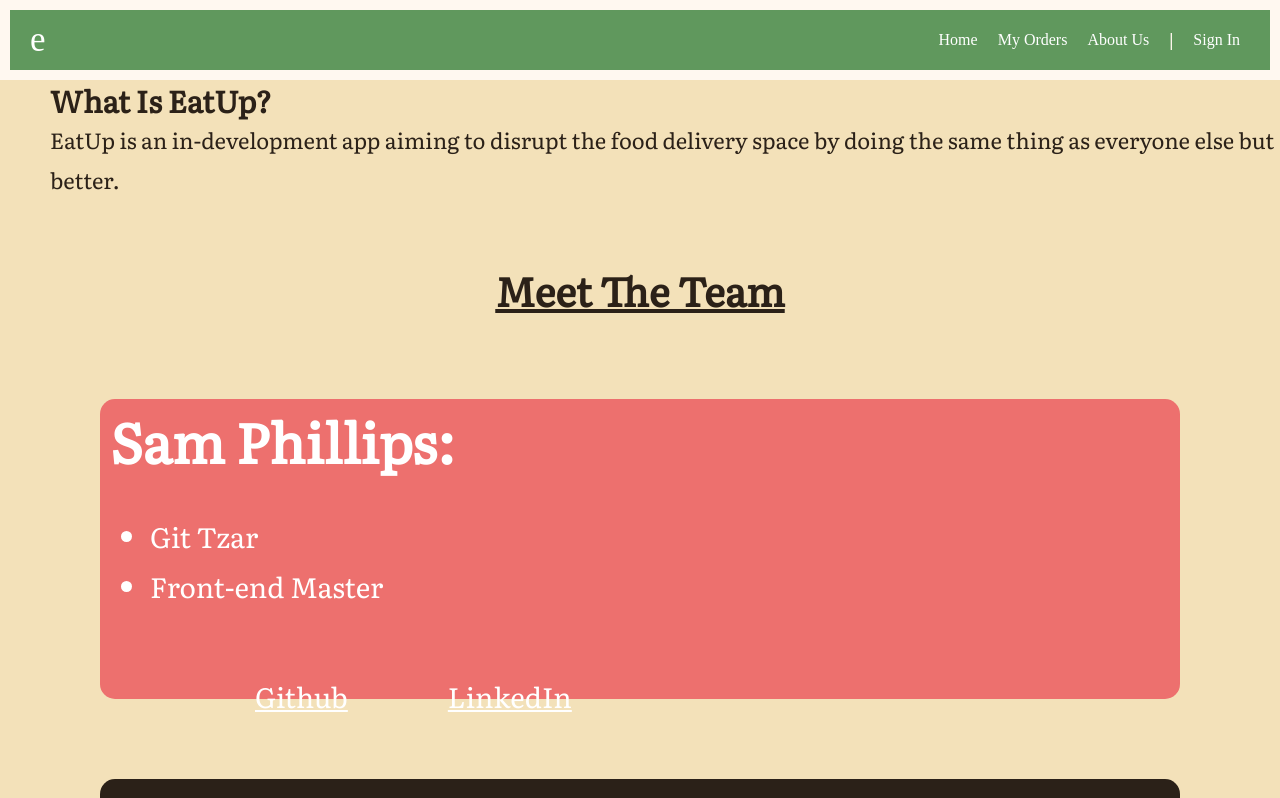
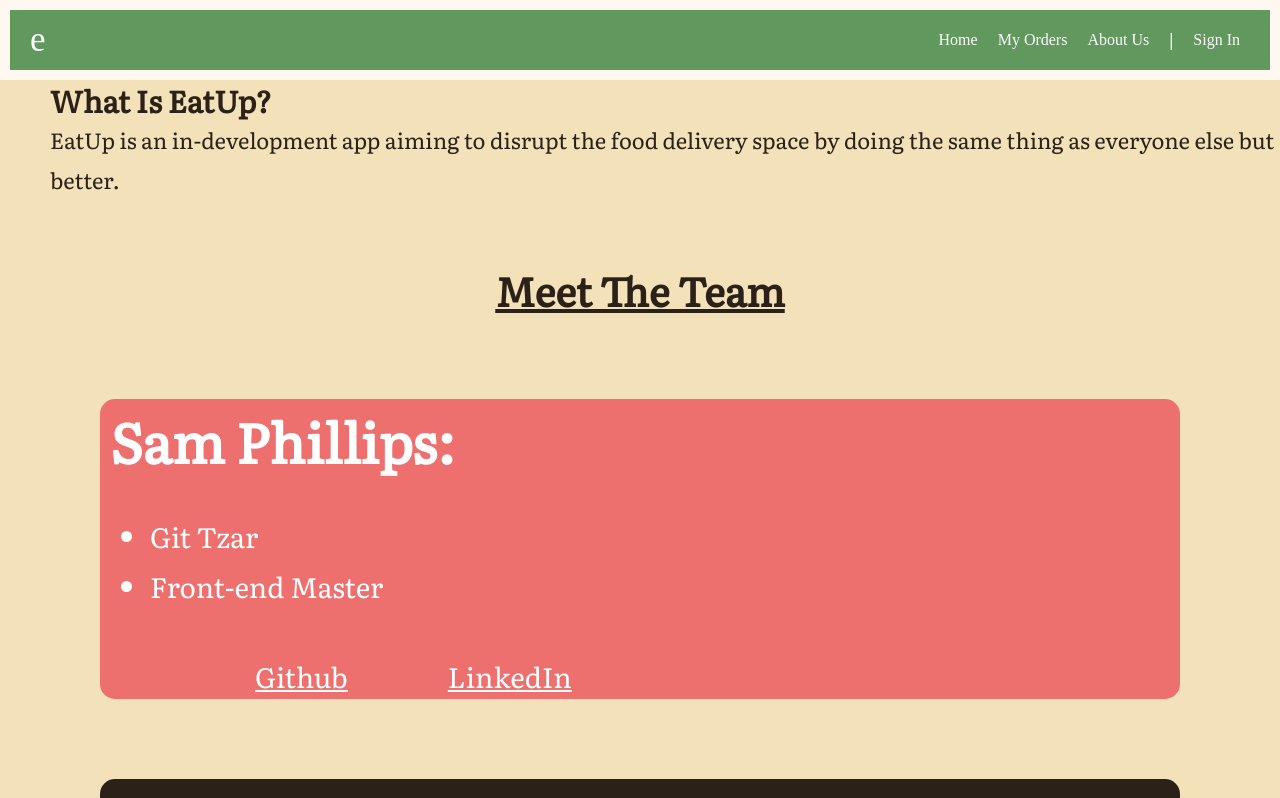
Before and after one commit to samkphillips/EatUp, a React (Create React App) app in the folder main/client/: page /aboutus in a window 1280 px wide. Shown: the top 798 px of the page. Built offline with nearby package versions, Linux system fonts and the light colour scheme; a web font is replaced by a local one.

Commit message:
links-movedup

```diff
--- a/main/client/src/styles/App.css
+++ b/main/client/src/styles/App.css
@@ -108,7 +108,7 @@ nav h3 {
 }
 .links {
   display: flex;
-  margin-top: 60px;
+  margin-top: 40px;
   color: white;
 }
 .links li {
```
